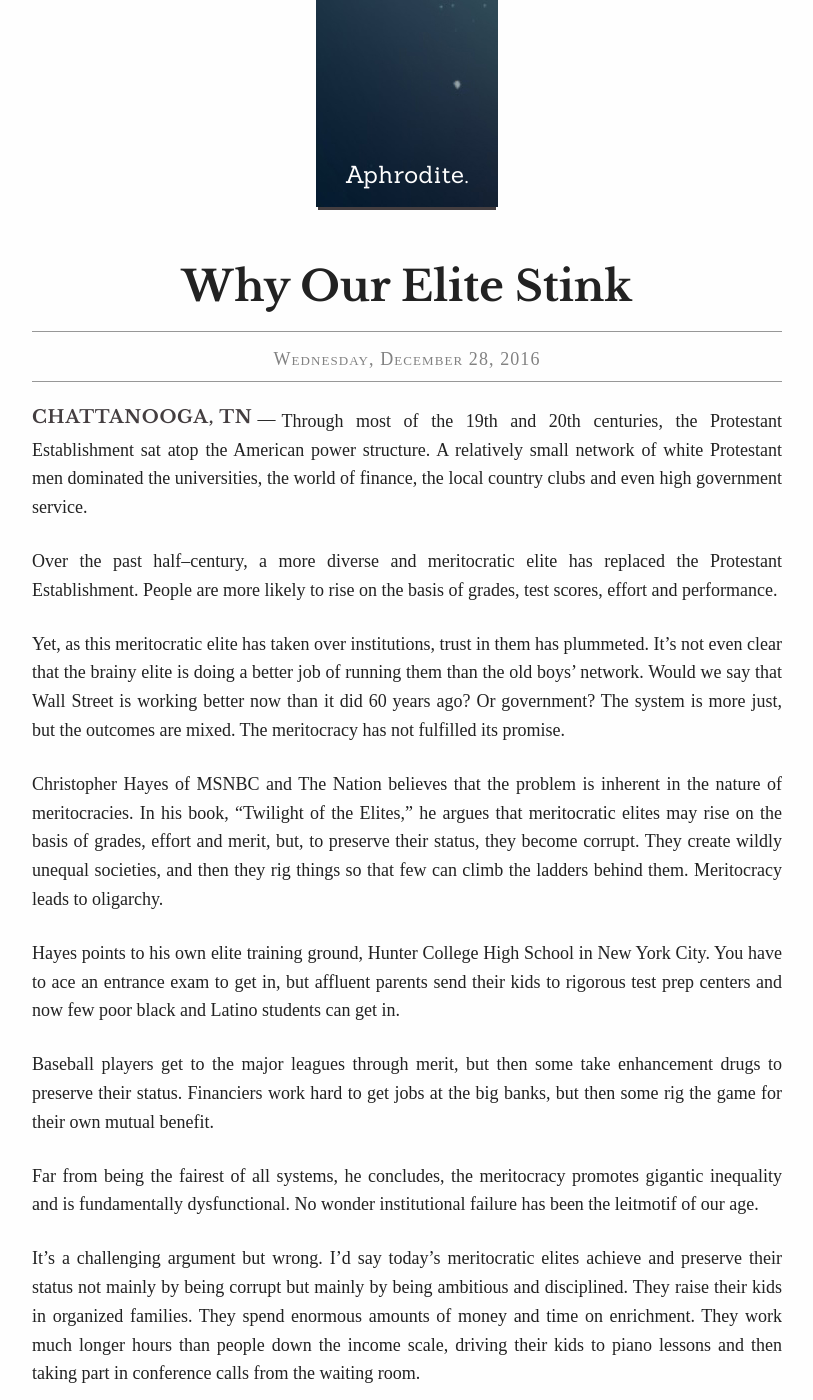
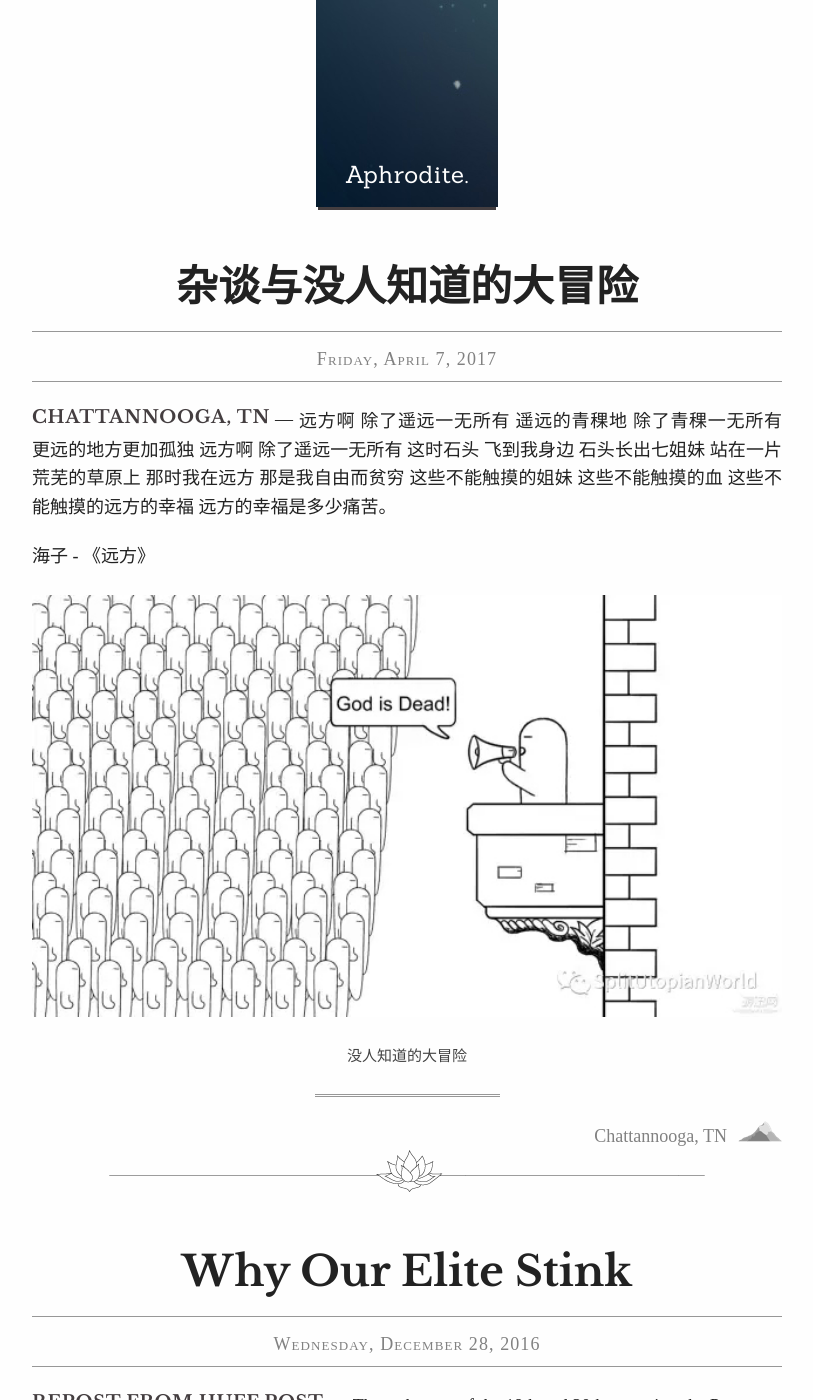
Before and after one commit to KevinSirius/gyang.me, a Jekyll site: the page built from index.html, in a window 1280 px wide and 1400 px high, scrolled down 296 px. Shown: the whole window, without its empty margins (233-1046 px from the left). Built offline with Jekyll 4.4.1, drawn with Linux system fonts in a browser that asks for light colours; the list of posts is cut into pages by our own code; some of the changed text lies outside the part shown.

Commit message:
Why Our Elite Stink

```diff
--- a/_posts/2016-12-28-why-our-elite-stink.markdown
+++ b/_posts/2016-12-28-why-our-elite-stink.markdown
@@ -3,7 +3,7 @@ layout: post
 title:  Why Our Elite Stink
 date:   2016-12-28 21:14:00 +0100
 categories: Repost
-location: Chattanooga, TN
+location: Repost From Huff Post
 ---
 
 Through most of the 19th and 20th centuries, the Protestant Establishment sat atop the American power structure. A relatively small network of white Protestant men dominated the universities, the world of finance, the local country clubs and even high government service.
--- /dev/null
+++ b/_posts/2017-04-07-Something-Nobody-Knows.md
@@ -0,0 +1,30 @@
+---
+layout: post
+title:  杂谈与没人知道的大冒险
+date:   2017-04-07 21:14:00 +0100
+categories: Original
+location: Chattannooga, TN
+---
+
+远方啊 除了遥远一无所有
+遥远的青稞地
+除了青稞一无所有
+更远的地方更加孤独
+远方啊 除了遥远一无所有
+这时石头
+飞到我身边
+石头长出七姐妹
+站在一片荒芜的草原上
+那时我在远方
+那是我自由而贫穷
+这些不能触摸的姐妹
+这些不能触摸的血
+这些不能触摸的远方的幸福
+远方的幸福是多少痛苦。
+
+ - 海子 - 《远方》
+
+ <div class="post-image">
+    <img src="http://KevinSirius.github.io/img/Something.png" alt="Something" />
+    <p class="post-image-caption">没人知道的大冒险</p>
+</div>
```
Also changed, not shown: img/Something.png (added).
